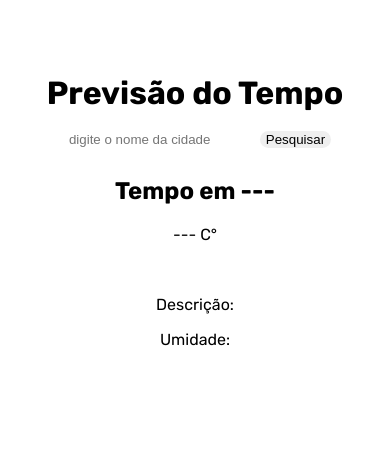
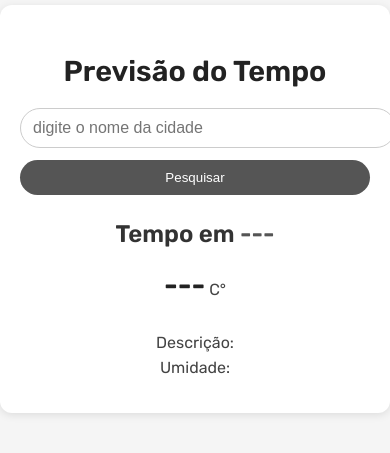
Before and after one commit to tinymog/previsao, a website: page public/index.html in a window 390 px wide. Shown: the part 213-666 px from the top of the page. Drawn offline with Linux system fonts and the light colour scheme.

Commit message:
att19/09

```diff
--- a/public/script.js
+++ b/public/script.js
@@ -1,11 +1,9 @@
 let chave = "ca69a224d3ad72ef1702053b15d13bcf";
-//ca69a224d3ad72ef1702053b15d13bcf
 
 const cliquenobotao = () => {
-      let cidade = document.querySelector(".input-cidade").value;
+    let cidade = document.querySelector(".input-cidade").value;
 
-
-    if(!cidade){
+    if (!cidade) {
         alert("Digite uma Cidade");
         return;
     }
@@ -14,26 +12,29 @@ const cliquenobotao = () => {
 }
 
 async function buscarCidade(cidade) {
-    try{
+    try {
         const resposta = await fetch(`api/previsao?cidade=${cidade}`);
         const dados = await resposta.json();
 
-        if(resposta.status !== 200){
-            alert("Erro" + (dados.erro || "Cidade não encontrada"));
-            return
+        if (resposta.status !== 200) {
+            alert("Erro: " + (dados.erro || "Cidade não encontrada"));
+            return;
         }
-    }catch(erro){
-        alert("Erro ao conectar ao servidor");
-        console.erro(erro);
-    }
 
         colocarNaTela(dados);
+
+    } catch (erro) {
+        alert("Erro ao conectar ao servidor");
+        console.error(erro);
+    }
 }
 
-function colocarNaTela(dados){
+function colocarNaTela(dados) {
     document.querySelector(".nome-cidade").innerHTML = dados.name;
     document.querySelector(".graus-cidade").innerHTML = dados.main.temp;
     document.querySelector(".cidade-desc").innerHTML = dados.weather[0].description;
     document.querySelector(".umidade-cidade").innerHTML = dados.main.humidity;
-    document.querySelector(".icon").innerHTML = dados.weather[0].icon;
+    const iconCode = dados.weather[0].icon;
+    const iconUrl = `https://openweathermap.org/img/wn/${iconCode}@2x.png`;
+    document.querySelector(".icon").innerHTML = `<img src="${iconUrl}" alt="Ícone do clima">`;
 }
--- a/public/style.css
+++ b/public/style.css
@@ -1,41 +1,124 @@
 @import url('https://fonts.googleapis.com/css2?family=Rubik:ital,wght@0,300..900;1,300..900&display=swap');
 
-body{
+body {
     margin: 0;
     padding: 0;
     font-family: "Rubik", sans-serif;
     text-align: center;
-}
-
-.principal{
+    background-color: #f5f5f5;
+    min-height: 100vh;
     display: flex;
     justify-content: center;
     align-items: center;
-    height: 100vh;
-    background-image: url();
+}
+
+.principal {
+    background: #fff;
+    padding: 30px 20px;
+    border-radius: 12px;
+    box-shadow: 0 2px 8px rgba(0, 0, 0, 0.1);
+    max-width: 380px;
+    width: 90%;
 }
 
 .titulo {
-    margin-bottom: 10px;
+    margin-bottom: 20px;
+    font-weight: 600;
+    font-size: 1.8rem;
+    color: #222;
+    text-shadow: none;
 }
 
-.caixa-maior{
-    width: 95%;
+.caixa-maior {
+    width: 100%;
 }
 
-.input-cidade{
-    border: none;
-    outline: black;
-    padding: 10px;
-
+.input-cidade {
+    width: 70%;
+    padding: 10px 12px;
+    border: 1.5px solid #ccc;
+    border-radius: 20px;
+    font-size: 1rem;
+    outline: none;
+    transition: border-color 0.3s ease;
+    box-shadow: none;
 }
 
-.pesquisar{
+.input-cidade:focus {
+    border-color: #888;
+}
+
+.pesquisar {
+    padding: 10px 20px;
+    margin-left: 8px;
+    background-color: #555;
+    color: #fff;
+    font-weight: 500;
+    border-radius: 20px;
     border: none;
     cursor: pointer;
-    border-radius: 10px;
+    box-shadow: none;
+    transition: background-color 0.3s ease;
 }
 
-.pesquisar:hover{
-    background-color: rgb(184, 184, 184);
+.pesquisar:hover {
+    background-color: #444;
+    transform: none;
 }
+
+.pesquisar:active {
+    background-color: #333;
+}
+
+h2 {
+    margin-top: 25px;
+    font-weight: 600;
+    color: #333;
+}
+
+.nome-cidade {
+    color: #555;
+    text-transform: capitalize;
+}
+
+p {
+    font-size: 1rem;
+    color: #444;
+    margin: 6px 0;
+}
+
+.graus-cidade {
+    font-weight: 600;
+    font-size: 1.8rem;
+    color: #222;
+}
+
+.cidade-desc {
+    font-style: normal;
+    color: #666;
+}
+
+.icon img {
+    width: 50px;
+    height: 50px;
+    vertical-align: middle;
+    margin-left: 6px;
+}
+
+.umidade-cidade {
+    font-weight: 500;
+    color: #555;
+}
+
+@media (max-width: 480px) {
+    .input-cidade {
+        width: 100%;
+        margin-bottom: 12px;
+        margin-left: 0;
+    }
+
+    .pesquisar {
+        width: 100%;
+        margin-left: 0;
+    }
+}
```
